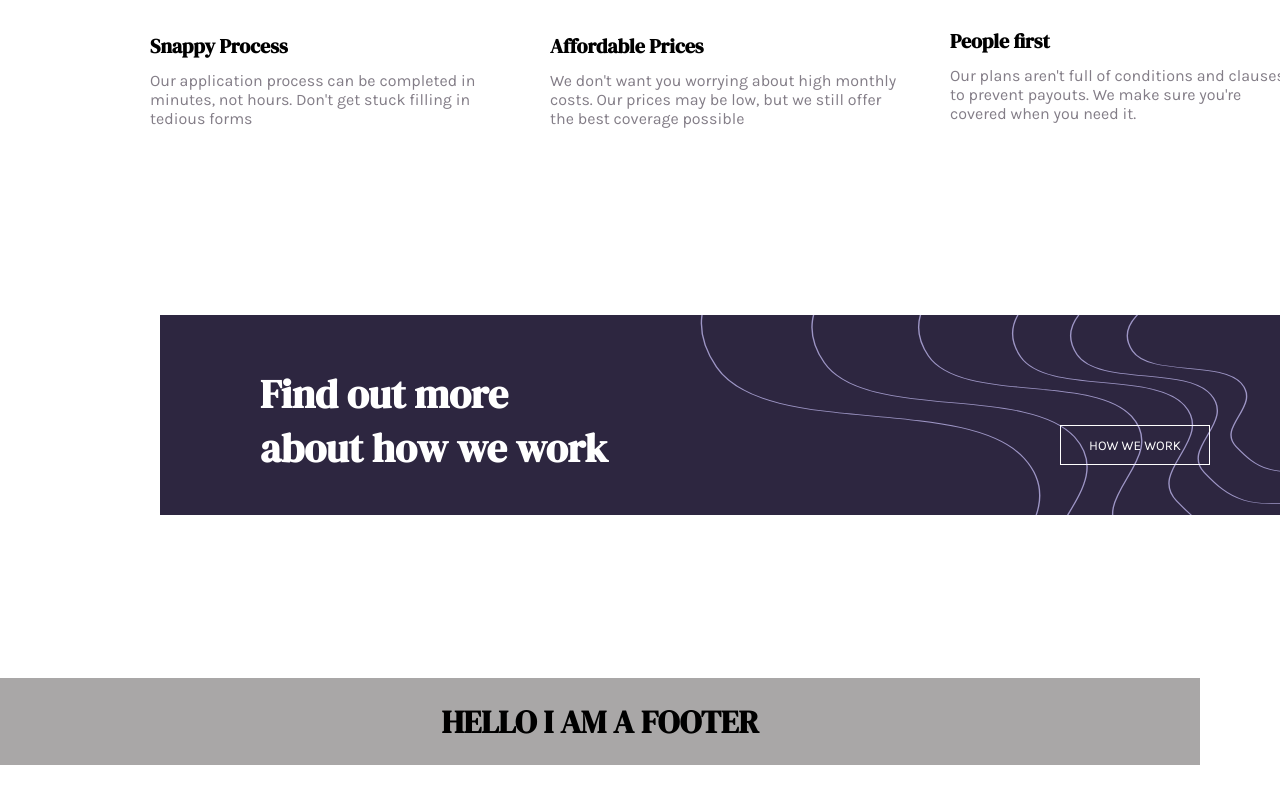
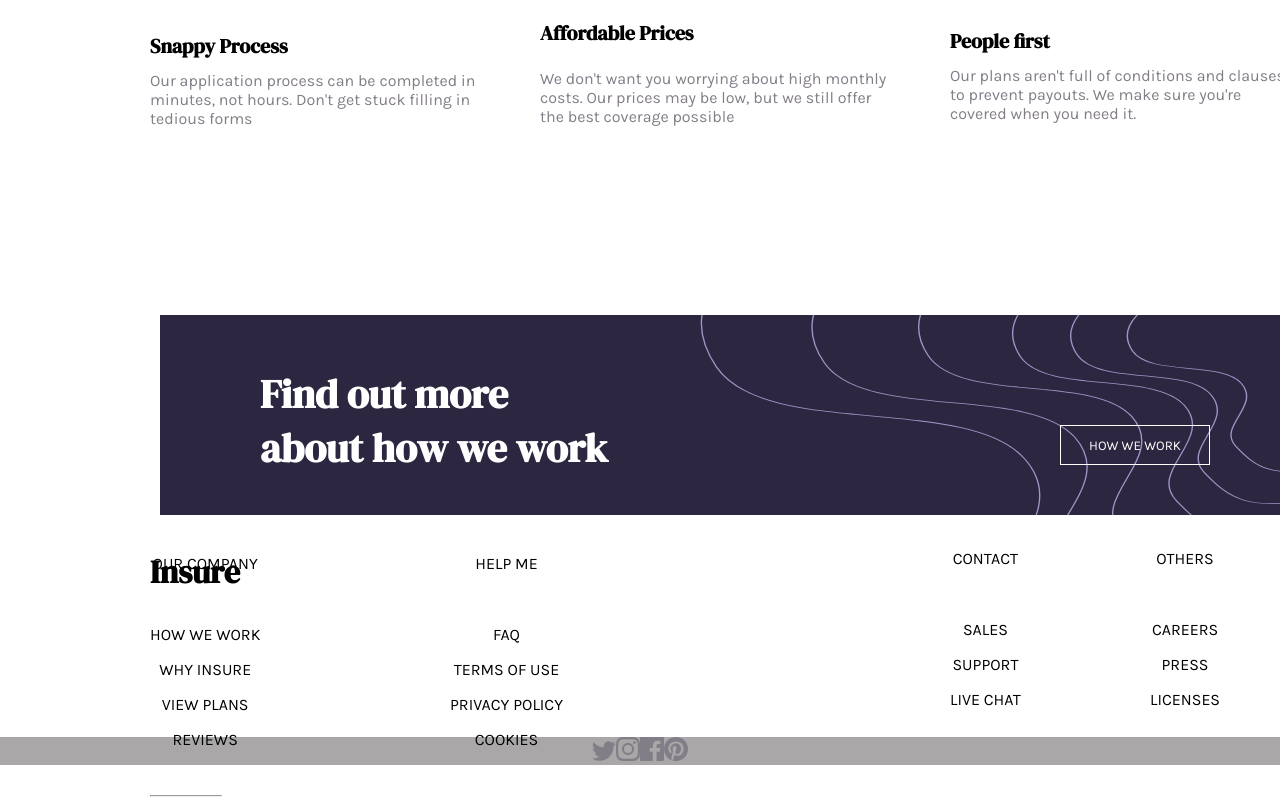
Before and after one commit to jokale/insurelp, a React (Create React App) app: page / in a window 1280 px wide. Shown: the part 1135-1932 px from the top of the page. Before the commit the page ends 1900 px from the top, so only its background shows below. Built offline with nearby package versions, Linux system fonts and the light colour scheme.

Commit message:
change subheadings before footer

```diff
--- a/src/App.css
+++ b/src/App.css
@@ -201,13 +201,13 @@ p#p1{
 
 }
 h4#title2{
-  position: absolute; left: 400px; top: 290px;
+  position: absolute; left: -60px; top: 170px;
   width: 400px;
   font-size: 20px;
 
 }
 p#p2{
-  position: absolute; left: 400px; top: 340px;
+  position: absolute; left: -60px; top: 230px;
   text-align: left;
   width: 400px;
   color: hsl(273, 4%, 51%);
@@ -277,12 +277,28 @@ div#third{
 
 div#footer{
 background-color: hsl(0, 1%, 66%);
-height: auto;
+height: fixed;
 position: absolute;
 bottom: -1100px;
-width: 1200px;
+width: 100%;
 
-
+}
+#footerh1{
+  position: absolute;
+  left: 150px;
+  bottom: 150px;
+}
+#row1{
+  position: absolute; bottom: 0px;left: 150px;
+}
+#row2{
+  position: absolute; bottom: 0px;left: 450px;
+}
+#row3{
+  position: absolute; bottom: 40px;left: 950px;
+}
+#row4{
+  position: absolute; bottom: 40px;left: 1150px;
 }
 
 /* text */
@@ -320,11 +336,11 @@ p{
 }
 
 #affordable{
-  position: absolute; top: 190px; left: 800px;
+  position: absolute; top: 90px; left: 400px;
 
 }
 
-#twitter{
+/* #twitter{
   width: 500px;
   height: 500px;
-}
+} */
--- a/src/App.js
+++ b/src/App.js
@@ -69,15 +69,49 @@ class App extends React.Component {
                </div>
 
        <img id="introleft"src={introleft} className="App-introleft" alt="introleft" />
-       <img id="twitter"src={twitter} className="App-twitter" alt="twitter" />
+
+
+  <div id="footer">
+    <h1 id="footerh1"> Insure</h1>
+    <hr id="footerhr"/>
+    <img id="twitter"src={twitter} className="App-twitter" alt="twitter" />
        <img id="insta"src={insta} className="App-insta" alt="insta" />
        <img id="facebook"src={facebook} className="App-facebook" alt="facebook" />
        <img id="pinterest"src={pinterest} className="App-pinterest" alt="pinterest" />
 
+      <div id="row1">
+      <p>OUR COMPANY</p><br></br>
+      <p>HOW WE WORK</p>
+      <p>WHY INSURE</p>
+      <p>VIEW PLANS</p>
+      <p>REVIEWS</p>
+      </div>
 
-  <div id="footer">
-                <h1>HELLO I AM A FOOTER</h1>
-               </div>
+
+      <div id="row2">
+      <p>HELP ME</p><br></br>
+      <p>FAQ</p>
+      <p>TERMS OF USE</p>
+      <p>PRIVACY POLICY</p>
+      <p>COOKIES</p>
+      </div>
+
+
+      <div id="row3">
+      <p>CONTACT</p><br></br>
+      <p>SALES</p>
+      <p>SUPPORT</p>
+      <p>LIVE CHAT</p>
+      </div>
+
+
+      <div id="row4">
+      <p>OTHERS</p><br></br>
+      <p>CAREERS</p>
+      <p>PRESS</p>
+      <p>LICENSES</p>
+      </div>
+   </div>
 
     </div>
 
```
